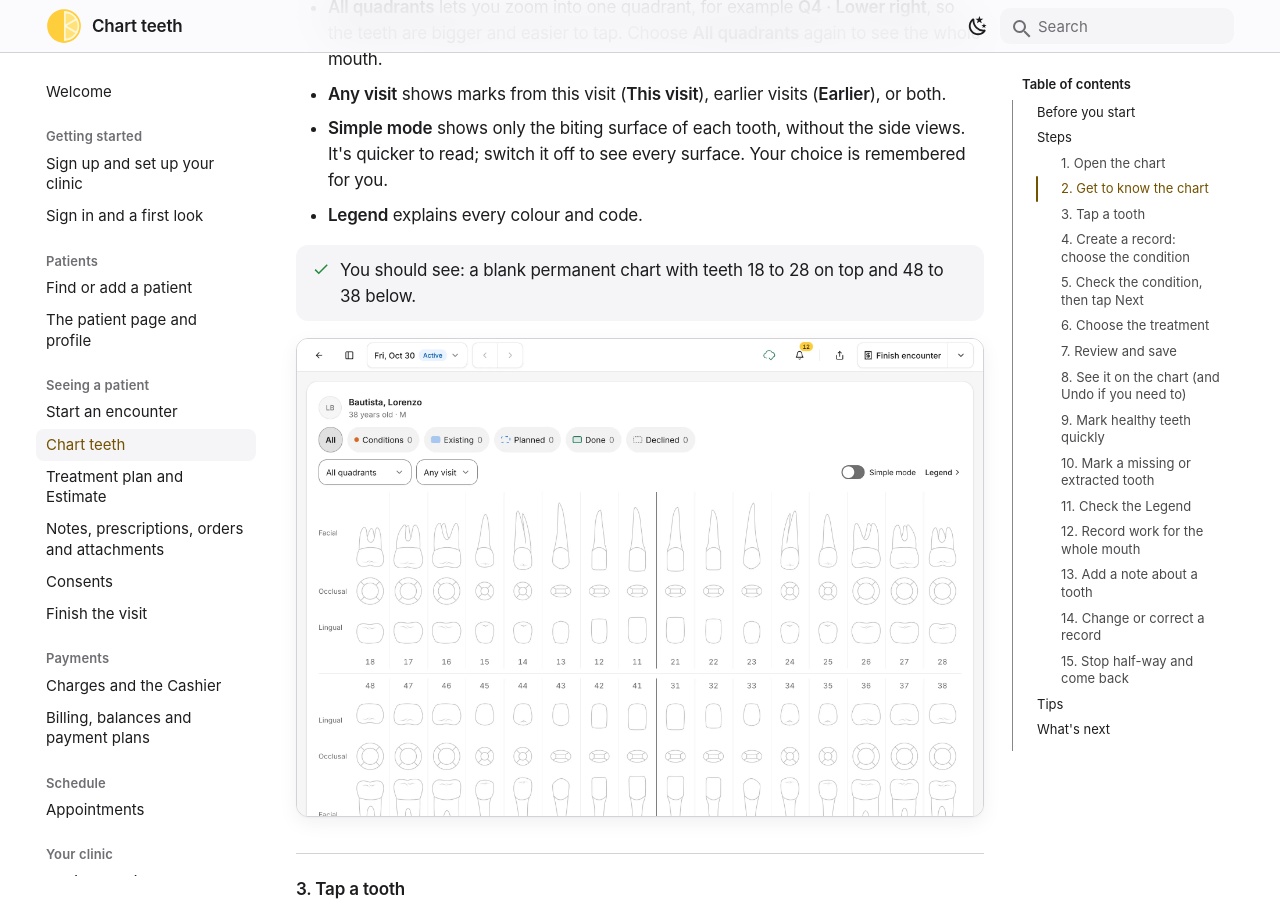
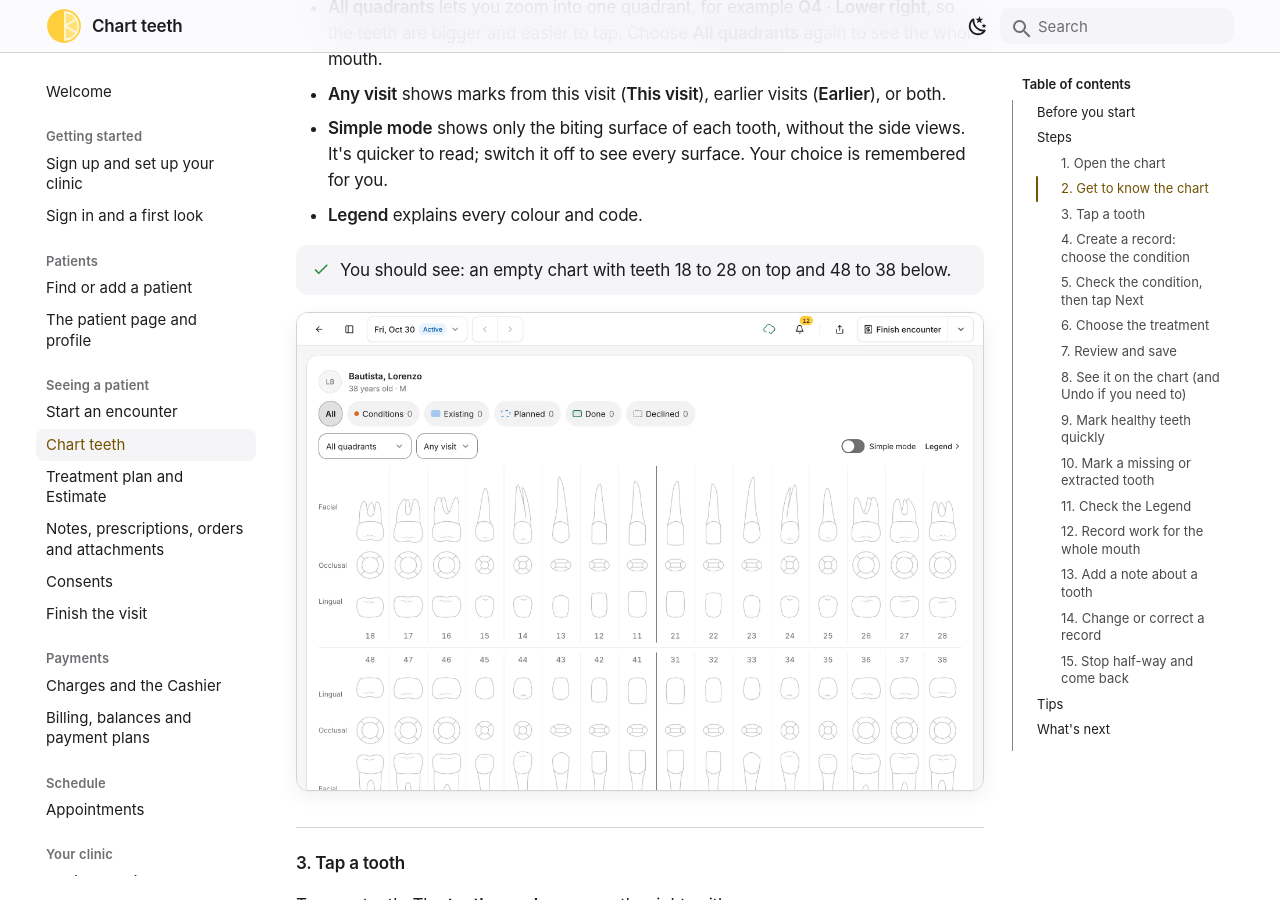
Before and after one commit to mycurelabs/dentalemon-user-guide, an MkDocs documentation site: the page built from docs/visits/chart-teeth.md, in a window 1280 px wide and 900 px high, scrolled down 960 px. Built offline with MkDocs 1.6.1 and Material for MkDocs 9.7.7, drawn with Linux system fonts in a browser that asks for light colours.

Commit message:
Chart teeth: describe the chart without the old option name
Co-Authored-By: Claude Opus 5.5 <noreply@anthropic.com>

```diff
--- a/docs/visits/chart-teeth.md
+++ b/docs/visits/chart-teeth.md
@@ -29,10 +29,10 @@ Above the chart:
 - **Simple mode** shows only the biting surface of each tooth, without the side views. It's quicker to read; switch it off to see every surface. Your choice is remembered for you.
 - **Legend** explains every colour and code.
 
-You should see: a blank permanent chart with teeth 18 to 28 on top and 48 to 38 below.
+You should see: an empty chart with teeth 18 to 28 on top and 48 to 38 below.
 { .see }
 
-![A blank permanent chart with the filter chips, All quadrants, Any visit, Simple mode and Legend above it](../assets/chart-teeth/02-blank-chart.webp)
+![An empty chart with the filter chips, All quadrants, Any visit, Simple mode and Legend above it](../assets/chart-teeth/02-blank-chart.webp)
 
 ### 3. Tap a tooth
 
```
